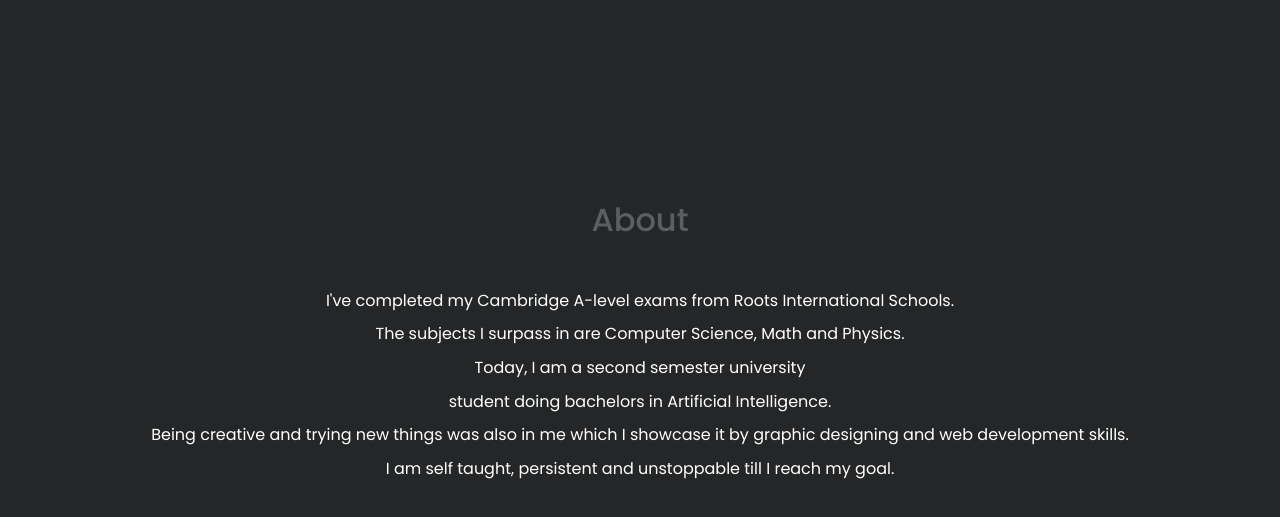
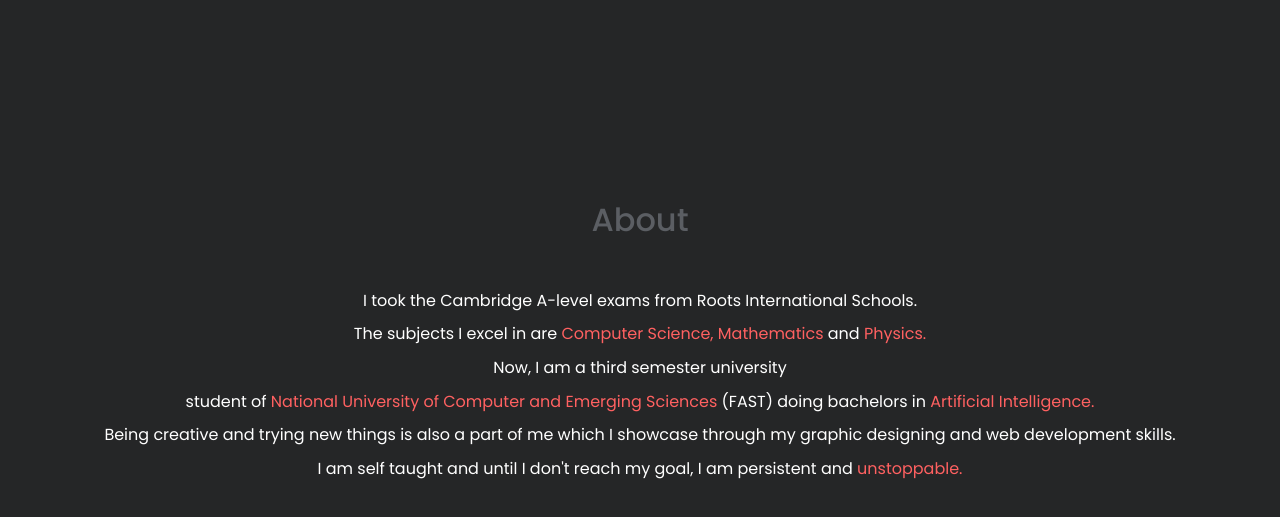
Before and after one commit to saifylis21/portfolio-old, a plain HTML site: page portfolio.html in a window 1280 px wide. Shown: the part 573-1090 px from the top of the page. Drawn offline with nearby package versions, Linux system fonts and the light colour scheme.

Commit message:
all done

```diff
--- a/portfolio.html
+++ b/portfolio.html
@@ -35,11 +35,10 @@
 
         <div class="my-5 py-5">
             <h2 class="grey-color">About</h2>
-            <p class="white-color">I've completed my Cambridge A-level exams from Roots International Schools. <br>
-            The subjects I surpass in are Computer Science, Math and Physics. <br> Today, I am a second semester university <br>
-            student doing bachelors in Artificial Intelligence. <br> Being creative and trying new things was also in me which I
-            showcase it by graphic designing and web development skills. <br> I am self taught, persistent and unstoppable
-            till I reach my goal.
+            <p class="white-color">I took the Cambridge A-level exams from Roots International Schools. <br>
+                The subjects I excel in are <span class="pink-color">Computer Science, Mathematics</span>  and <span class="pink-color">Physics.</span>  <br> Now, I am a third semester university <br>
+                student of <span class="pink-color">National University of Computer and Emerging Sciences</span>  (FAST) doing bachelors in <span class="pink-color">Artificial Intelligence. </span> <br> Being creative and trying new things is also a part of me which I
+                showcase through my graphic designing and web development skills. <br> I am self taught and until I don't reach my goal, I am persistent and <span class="pink-color">unstoppable.</span>
             </p>
         </div>
 
```
